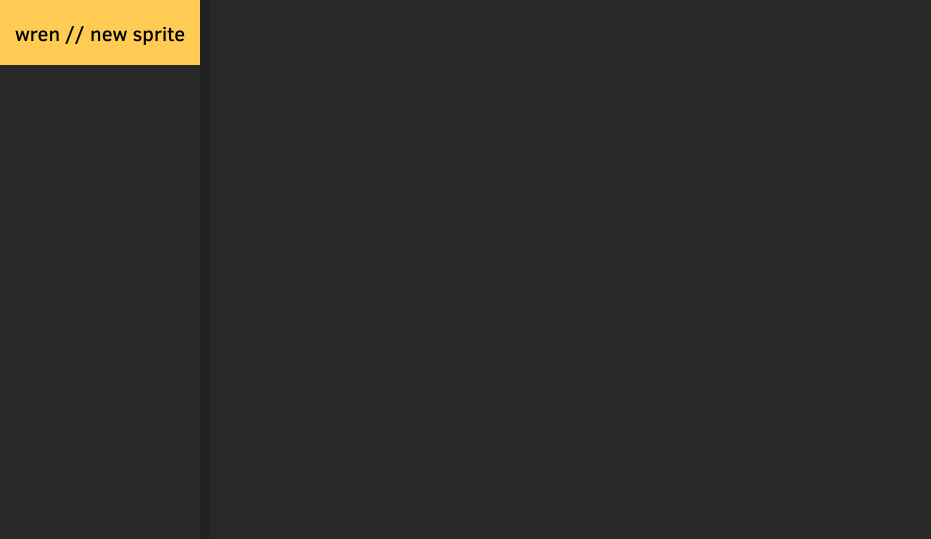
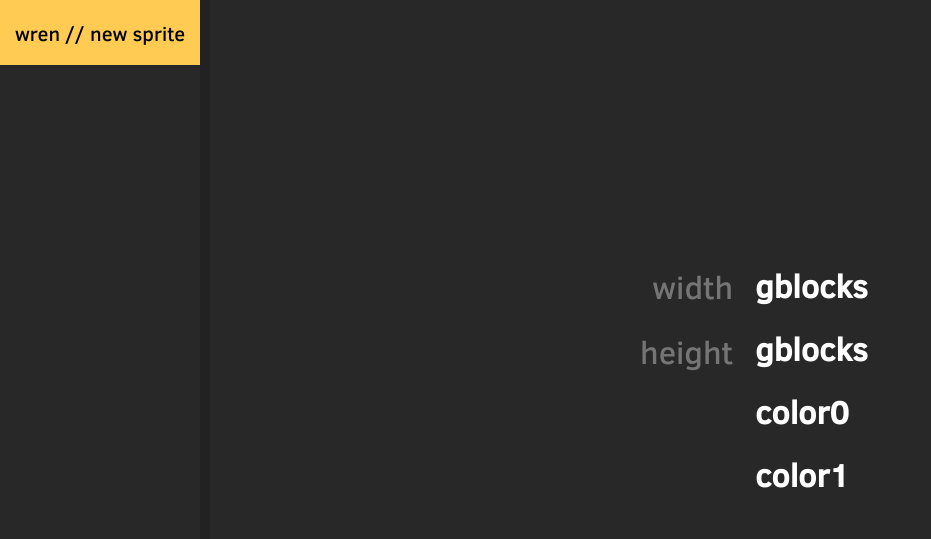
Before and after one commit to shinzlet/Wren-Editor, an Electron app: page index.html in a window 1280 px wide. Shown: the whole page, without its empty margins (0-931 px from the left). Drawn offline with Linux system fonts and the light colour scheme; no server answers.

Commit message:
holding a doggo, can't type

```diff
--- a/index.html
+++ b/index.html
@@ -22,7 +22,18 @@
     <div id="content-window">
       <div id="sketch" class="window-panel">
         <div id="left-panel">
-          <div class="numerical-input" data-min="1" data-max="15"></div>
+          <div id="new-document-wrapper">
+            <div id="input-fields">
+              <input type="text" id="doc-name" placeholder="width">
+              <input type="text" id="doc-name" placeholder="height">
+            </div>
+            <div id="input-names">
+              <h1>gblocks</h1>
+              <h1>gblocks</h1>
+              <h1>color0</h1>
+              <h1>color1</h1>
+            </div>
+          </div>
         </div>
         <div id="right-panel">
           <div id="panel-upper">
--- a/sass/index.sass
+++ b/sass/index.sass
@@ -5,6 +5,7 @@
 $sidebar: #282828;
 $content-window: #222222;
 $highlight-color: #FFCB53;
+$textbox-select-transparent: rgba(255, 203, 83, 0.2)
 $crown-text-color: #000;
 $sidebar-text-color: #fff
 $sidebar-select-color: #2f2f2f;
@@ -21,6 +22,9 @@ body, html
   overflow: hidden
   font-family: 'ClearSans'
 
+input:focus
+  outline: none
+
 div#sidebar-wrapper
   width: 210px
   height: 100%
@@ -31,7 +35,6 @@ div#sidebar
   width: 200px
   height: 100%
   background-color: $sidebar
-  #space-filler
 
 div#crown
   background-color: $highlight-color
@@ -103,6 +106,36 @@ div#sketch
     width: 100%
     height: 100%
     background-color: $sidebar
+    display: flex
+    justify-content: center
+    align-items: center
+    #new-document-wrapper
+      *
+        margin-bottom: 20px
+      #input-fields
+        float: left
+        width: 50%
+
+        *
+          margin-right: 10px
+        input[type=text]
+          color: $highlight-color
+          background-color: transparent
+          border: none
+          font-family: "ClearSans"
+          font-size: 32px
+          float: right
+          width: 100%
+          box-sizing: border-box
+          text-align: right
+
+      #input-names
+        float: right
+        width: 50%
+        color: $sidebar-text-color
+        h1
+          margin-left: 10px
+
   #right-panel
     height: 100%
     float: left
```
Also changed, not shown: css/index.css, js/index.js (line endings or trailing spaces).
